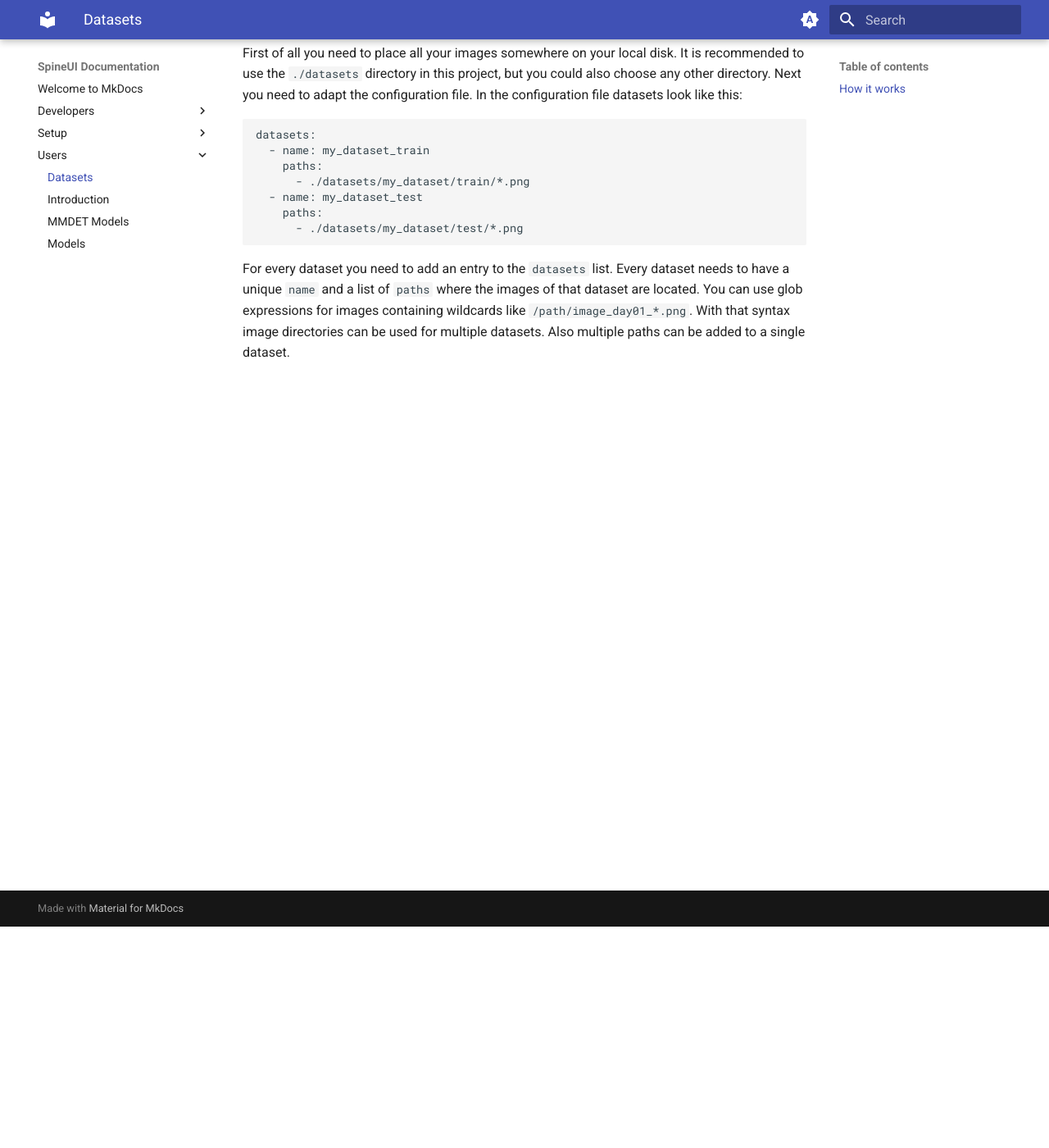
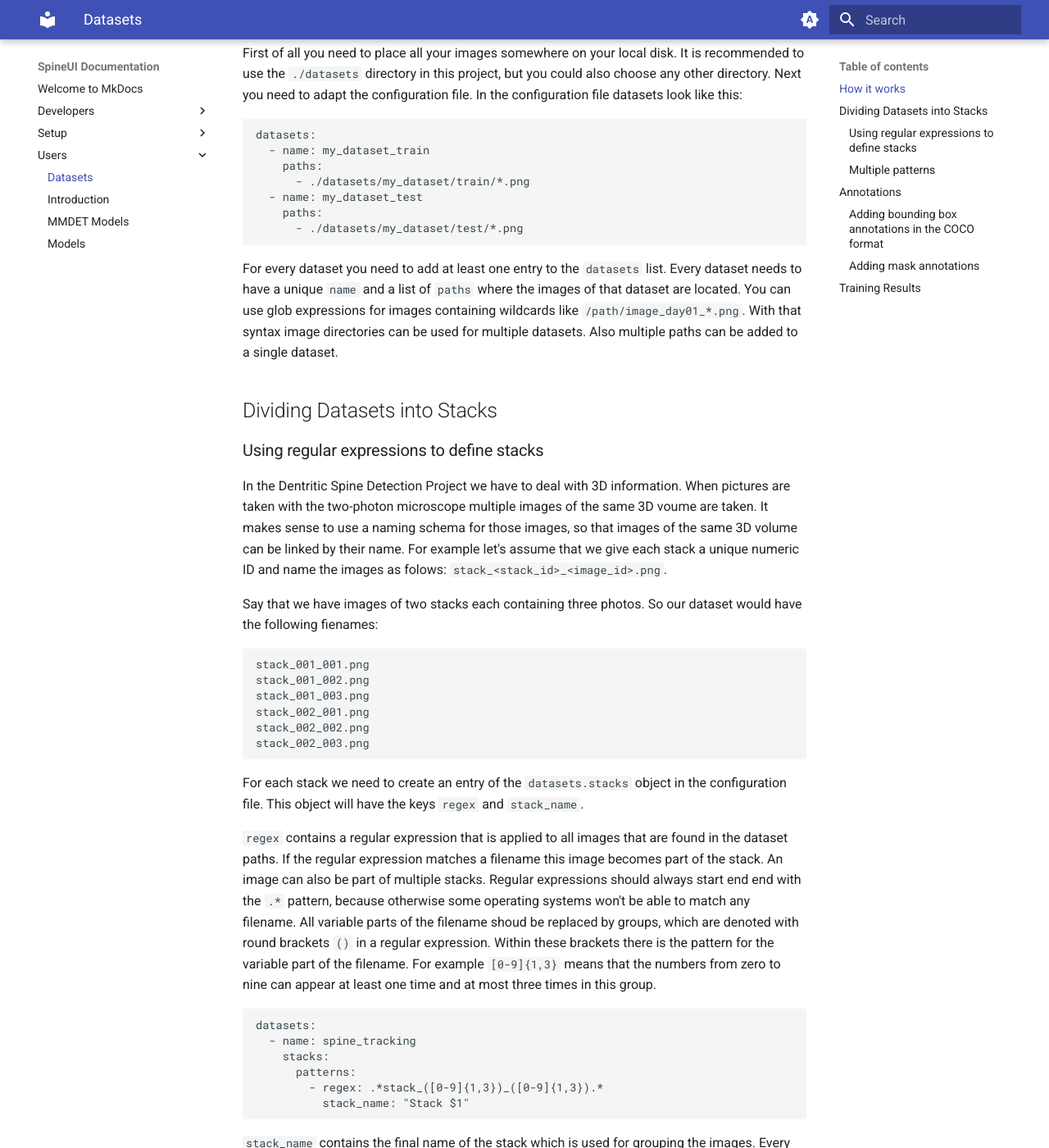
Before and after one commit to TNodeCode/SpineUI, an MkDocs documentation site: the page built from docs/Users/Datasets.md, in a window 1280 px wide and 1400 px high, scrolled down 270 px. Shown: the whole window at 82% size. Built offline with MkDocs 1.6.1 and Material for MkDocs 9.7.7, drawn with Linux system fonts in a browser that asks for light colours; some of the changed text lies outside the part shown.

Commit message:
Updated documentation

````diff
--- a/docs/Users/Datasets.md
+++ b/docs/Users/Datasets.md
@@ -16,4 +16,136 @@
       - ./datasets/my_dataset/test/*.png
 ```
 
-For every dataset you need to add an entry to the `datasets` list. Every dataset needs to have a unique `name` and a list of `paths` where the images of that dataset are located. You can use glob expressions for images containing wildcards like `/path/image_day01_*.png`. With that syntax image directories can be used for multiple datasets. Also multiple paths can be added to a single dataset.
+For every dataset you need to add at least one entry to the `datasets` list. Every dataset needs to have a unique `name` and a list of `paths` where the images of that dataset are located. You can use glob expressions for images containing wildcards like `/path/image_day01_*.png`. With that syntax image directories can be used for multiple datasets. Also multiple paths can be added to a single dataset.
+
+## Dividing Datasets into Stacks
+
+### Using regular expressions to define stacks
+
+In the Dentritic Spine Detection Project we have to deal with 3D information. When pictures are taken with the two-photon microscope multiple images of the same 3D voume are taken. It makes sense to use a naming schema for those images, so that images of the same 3D volume can be linked by their name. For example let's assume that we give each stack a unique numeric ID and name the images as folows: `stack_<stack_id>_<image_id>.png`.
+
+Say that we have images of two stacks each containing three photos. So our dataset would have the following fienames:
+
+```
+stack_001_001.png
+stack_001_002.png
+stack_001_003.png
+stack_002_001.png
+stack_002_002.png
+stack_002_003.png
+```
+
+For each stack we need to create an entry of the `datasets.stacks` object in the configuration file. This object will have the keys `regex` and `stack_name`.
+
+`regex` contains a regular expression that is applied to all images that are found in the dataset paths. If the regular expression matches a filename this image becomes part of the stack. An image can also be part of multiple stacks. Regular expressions should always start end end with the `.*` pattern, because otherwise some operating systems won't be able to match any filename. All variable parts of the filename shoud be replaced by groups, which are denoted with round brackets `()` in a regular expression. Within these brackets there is the pattern for the variable part of the filename. For example `[0-9]{1,3}` means that the numbers from zero to nine can appear at least one time and at most three times in this group.
+
+```yaml
+datasets:
+  - name: spine_tracking
+    stacks:
+      patterns:
+        - regex: .*stack_([0-9]{1,3})_([0-9]{1,3}).*
+          stack_name: "Stack $1"
+```
+
+`stack_name` contains the final name of the stack which is used for grouping the images. Every `$i` part of that name is replaced by the value of the i-th group of the regular expression. So in the given example the stack names for the images would be:
+
+```
+Stack 001
+Stack 001
+Stack 001
+Stack 002
+Stack 002
+Stack 002
+```
+
+So this naming scheme will result in two different stack names you can choose from in the UI. If we would change the stack naming schema to `stack_name: Stack $1 Image $2` we would end up with six different stacks each containing a single image.
+
+### Multiple patterns
+
+Now let's assume we add some more images to our dataset which have a different naming schema. The filenames of the new images look ike this:
+
+```
+S3I1
+S3I2
+S3I3
+```
+
+These filenames would not be matched by the pattern we defined before. What we can do is to add another pattern to our stack configuration like this:
+
+```yaml
+datasets:
+  - name: spine_tracking
+    stacks:
+      patterns:
+        - regex: .*stack_([0-9]{1,3})_([0-9]{1,3}).*
+          stack_name: "Stack $1"
+        - regex: .*S([0-9]{1,3})I([0-9]{1,3}).*
+          stack_name: "Stack $1"
+```
+
+## Annotations
+
+Now that we know how we can add datasets to our configuration and how to divide these datasets into stacks we need to add the annotations of our images to the dataset. SpineUI can handle multiple annotations for the same images, so that if for example multiple persons annotated the same data you can use SpineUI to compare those annotations.
+
+Annotations are configured under the `datasets.[*].annotations` key of a dataset object in the configuration file.
+
+### Adding bounding box annotations in the COCO format
+
+If you want to add bounding boxes to your dataset in the COCO format add a new list item to the list in `datasets[*].annotations` with the following keys:
+
+`name`: A name for the annotations which you can choose. This name will be displayed in the SpineUI app.
+
+`type`: The annotation type, `coco` in this case.
+
+`paths`: The COCO JSON annotation file. This mist be passed as a list, although we usually only have a single JSON annotation file. This is because other formats like Masks require multiple annotation sources.
+
+This is how bounding box annotations can look like in the configuration file.
+
+```yaml
+datasets:
+  - name: spine_tracking
+    annotations:
+      - name: annotator01
+        type: coco
+        paths:
+          - ./datasets/spine/annotations/instances_train2017.json
+```
+
+### Adding mask annotations
+
+SpineUI can also handle mask annotations. Mask annotations use black and white PNG images for storing the mask annotation. You need to place a PNG file with the same name as the dataset image in a directory and then add this directory name to `datasets[*].annotations.paths`. Mask annotation images can also be placed in multiple directories. Then you just need to add each path to the key mentioned above. Also the value of `datasets[*].annotations.type` must be set to `masks`.
+
+An annotation for masks could look like this:
+
+```yaml
+datasets:
+  - name: spine_tracking
+    annotations:
+      - name: mask-annotations-01
+        type: masks
+        paths:
+          - ./datasets/spine/train-sam-b/*
+```
+
+## Training Results
+
+There are two types of annotations which are distinguished in SpineUI: ground truth annotations and the annotations generated by a model. Annotations generated by a model are stored in CSV files and are places in the configuration under `datasets[*].detections`. Each detection has the following entries:
+
+`name`: The name that should be used for the detections when displayed in SpineUI. It makes sense to use the model name here.
+
+`paths`: Paths to CSV files containing the detected bounding boxes.
+
+A configuration for two training results could look like this:
+
+```yaml
+datasets:
+  - name: spine_tracking
+    detections:
+      - name: Cascade RCNN
+        paths:
+          - ./detections/cascade_rcnn/cascade_rcnn_run*_spine_mixed_train.csv
+      - name: Faster RCNN
+        paths:
+          - ./detections/faster_rcnn/faster_rcnn_run*_spine_mixed_train.csv
+```
````
Also changed, not shown: docs/Setup/Installation.md (+3 -3 lines).
